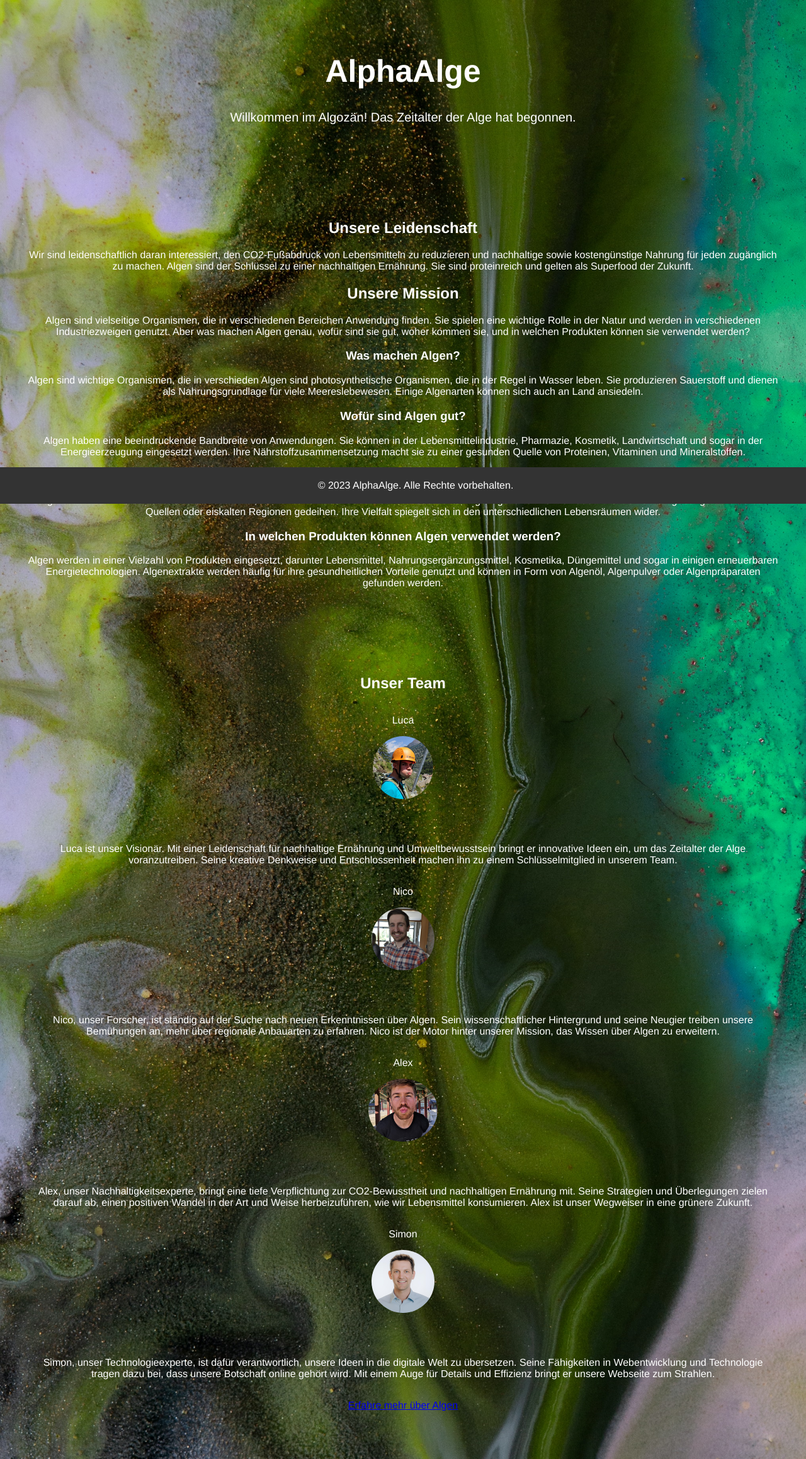
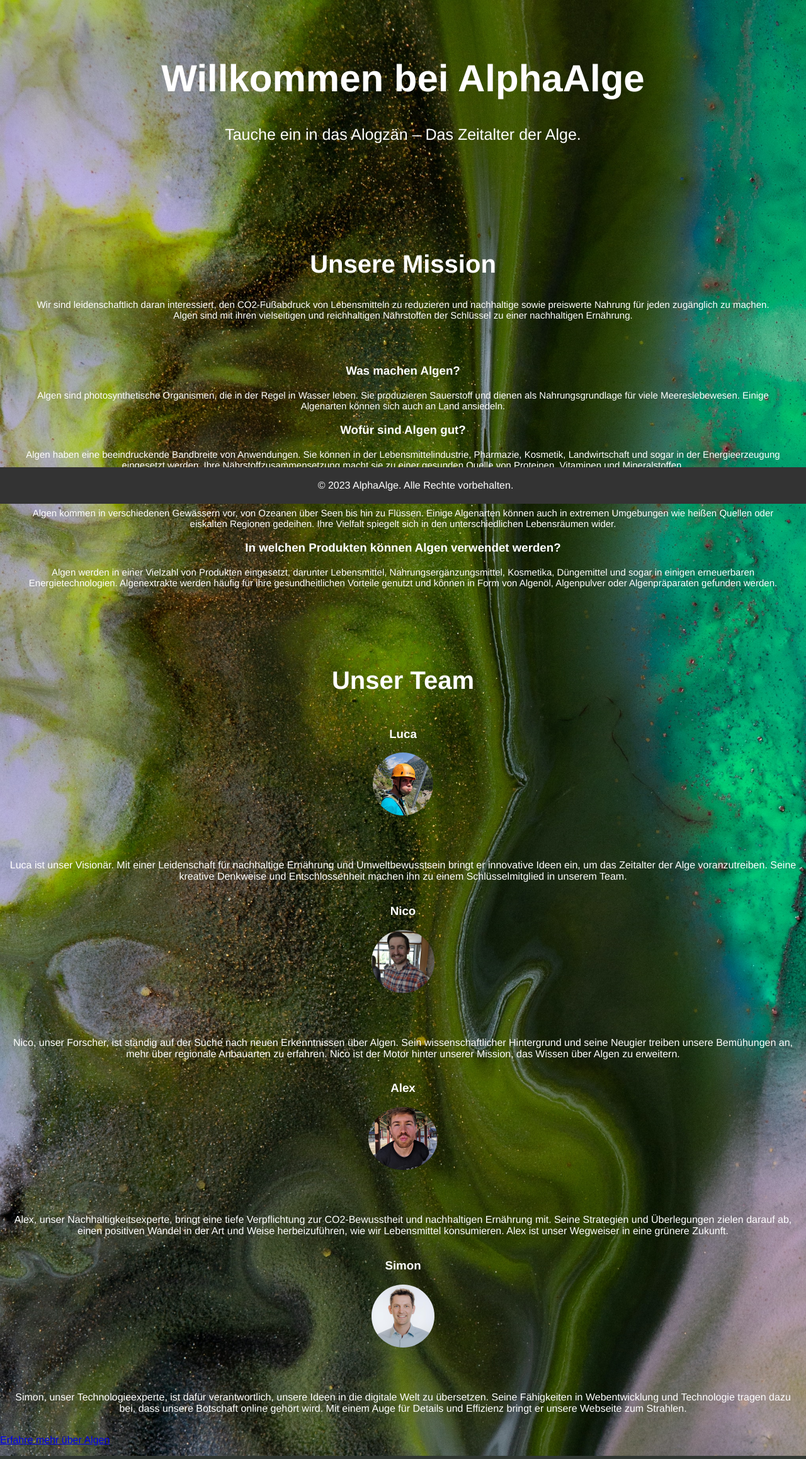
Before and after one commit to MsJayzie/alphaalge, a Flask app: page / in a window 1280 px wide. Shown: the whole page at 63% size. Run offline with Flask 3, Linux system fonts and the light colour scheme.

Commit message:
Style-Anpassungen

```diff
--- a/static/style.css
+++ b/static/style.css
@@ -17,22 +17,34 @@
     font-size: 20px;
 }
 header h1 {
-    font-size: 50px; /* Adjust the font size for h1 */
+    font-size: 60px; /* Adjust the font size for h1 */
 }
 
 header p {
-    font-size: 20px; /* Adjust the font size for p */
+    font-size: 25px; /* Adjust the font size for p */
 }
 
-section {
+.description {
 
     background-size: cover;
     padding: 40px;
     margin: 20px 0;
     color: white;
     text-align: center;
+}
 
+.description h2 {
+    font-size: 40px; /* Adjust the font size for h1 */
+}
 
+.description p {
+    font-size: 15px; /* Adjust the font size for p */
+}
+
+.team-section h2 {
+    text-align: center;
+    color: white;
+    font-size: 40px;
 }
 
 .team-section ul {
--- a/templates/index.html
+++ b/templates/index.html
@@ -9,19 +9,16 @@
 </head>
 <body>
     <header>
-        <h1>AlphaAlge</h1>
-        <p>Willkommen im Algozän! Das Zeitalter der Alge hat begonnen.</p>
+        <h1>Willkommen bei AlphaAlge</h1>
+        <p>Tauche ein in das Alogzän – Das Zeitalter der Alge.</p>
     </header>
-    <section>
-        <h2>Unsere Leidenschaft</h2>
-        <p>Wir sind leidenschaftlich daran interessiert, den CO2-Fußabdruck von Lebensmitteln zu reduzieren und nachhaltige sowie kostengünstige Nahrung für jeden zugänglich zu machen. Algen sind der Schlüssel zu einer nachhaltigen Ernährung. Sie sind proteinreich und gelten als Superfood der Zukunft. </p>
-
+    <section class="description">
         <h2>Unsere Mission</h2>
-Algen sind vielseitige Organismen, die in verschiedenen Bereichen Anwendung finden. Sie spielen eine wichtige Rolle in der Natur und werden in verschiedenen Industriezweigen genutzt. Aber was machen Algen genau, wofür sind sie gut, woher kommen sie, und in welchen Produkten können sie verwendet werden?
-
+      <p>Wir sind leidenschaftlich daran interessiert, den CO2-Fußabdruck von Lebensmitteln zu reduzieren und nachhaltige sowie preiswerte Nahrung für jeden zugänglich zu machen. <br> Algen sind mit ihren vielseitigen und reichhaltigen Nährstoffen der Schlüssel zu einer nachhaltigen Ernährung.  </p>
+      <br>
+      <br>
         <h3>Was machen Algen?</h3>
-        <p>Algen sind wichtige Organismen, die in verschieden
-            Algen sind photosynthetische Organismen, die in der Regel in Wasser leben. Sie produzieren Sauerstoff und dienen als Nahrungsgrundlage für viele Meereslebewesen. Einige Algenarten können sich auch an Land ansiedeln.</p>
+        <p>            Algen sind photosynthetische Organismen, die in der Regel in Wasser leben. Sie produzieren Sauerstoff und dienen als Nahrungsgrundlage für viele Meereslebewesen. Einige Algenarten können sich auch an Land ansiedeln.</p>
 
       <h3>Wofür sind Algen gut?</h3>
           <p>  Algen haben eine beeindruckende Bandbreite von Anwendungen. Sie können in der Lebensmittelindustrie, Pharmazie, Kosmetik, Landwirtschaft und sogar in der Energieerzeugung eingesetzt werden. Ihre Nährstoffzusammensetzung macht sie zu einer gesunden Quelle von Proteinen, Vitaminen und Mineralstoffen.</p>
@@ -32,14 +29,15 @@
             <h3>In welchen Produkten können Algen verwendet werden? </h3>
           <p>  Algen werden in einer Vielzahl von Produkten eingesetzt, darunter Lebensmittel, Nahrungsergänzungsmittel, Kosmetika, Düngemittel und sogar in einigen erneuerbaren Energietechnologien. Algenextrakte werden häufig für ihre gesundheitlichen Vorteile genutzt und können in Form von Algenöl, Algenpulver oder Algenpräparaten gefunden werden.
         </p>
-
+      <br>
+      <br>
     </section>
     <section class="team-section">
         <h2>Unser Team</h2>
         <ul>
             {% for member in team %}
                 <li>
-                    <p>{{ member['name'] }}</p>
+                    <h3>{{ member['name'] }}</h3>
                     <img src="{{ url_for('static', filename='images/team/' + member['image']) }}" alt="{{ member['name'] }}">
                     <p>{{ member['introduction'] }}</p>
                 </li>
```
